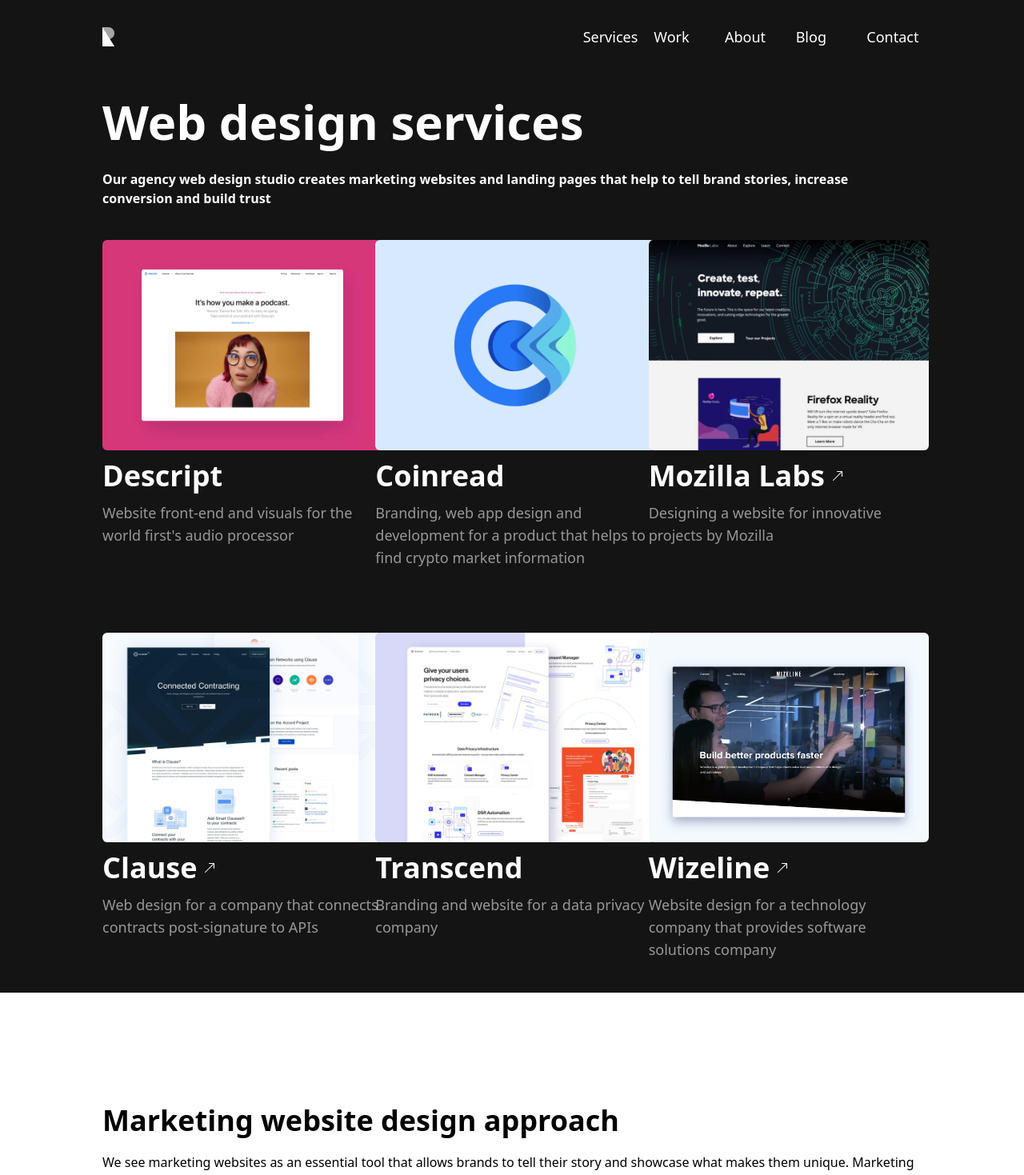
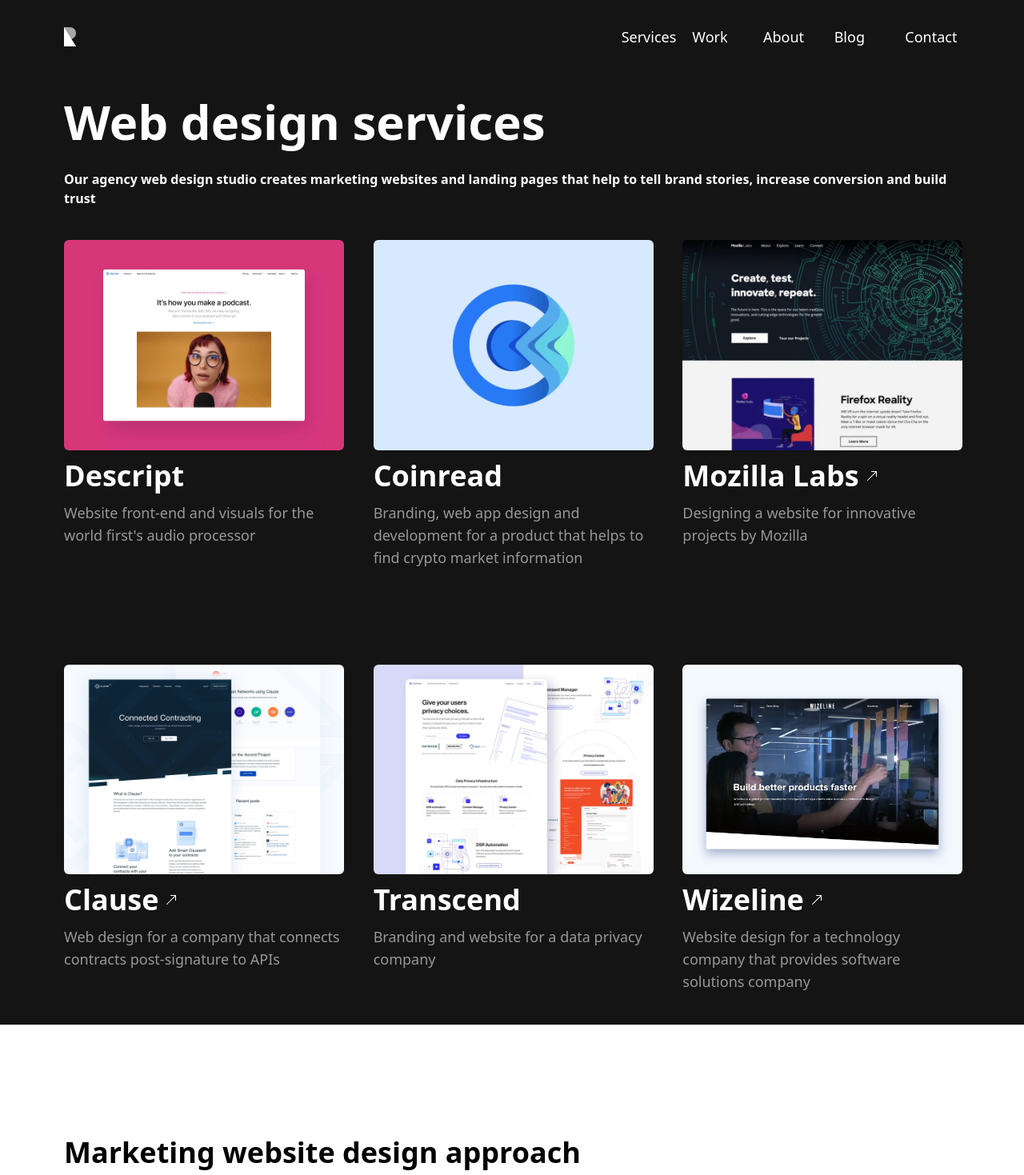
Before and after one commit to Victor-udenna/ramotion_product-page, a React (Create React App) app: page / in a window 1280 px wide. Shown: the top 1469 px of the page at 80% size. Built offline with nearby package versions, Linux system fonts and the light colour scheme.

Commit message:
Aligned  page

```diff
--- a/src/components/Aside/Aside.js
+++ b/src/components/Aside/Aside.js
@@ -12,7 +12,7 @@
       }}
     >
 
-      <div className={`my-10  px-10 lg:px-20 xl:px-32 md:py-20  showcolor ${color ? "active" : "inactive"}`}>
+      <div className={`my-10  px-10 lg:px-20 md:py-20  showcolor ${color ? "active" : "inactive"}`}>
         <div className="aside_header font-extrabold text-xl md:text-2xl pb-5">Shall We Chat?</div>
         <div className=" aside_text text-3xl md:text-4xl lg:text-6xl font-bold">
           <div className="leading-tight">Let's talk about your</div>
--- a/src/components/Banner/Banner.js
+++ b/src/components/Banner/Banner.js
@@ -2,7 +2,7 @@
 
 const Banner = () => {
   return (
-    <div className='bg-primaryBg px-10 lg:px-20 xl:px-32'>
+    <div className='bg-primaryBg px-10 lg:px-20'>
         <div className=' text-white  text-4xl lg:text-[60px] font-bold py-10'>
             Web design services
         </div>
--- a/src/components/Card/Card.js
+++ b/src/components/Card/Card.js
@@ -1,4 +1,4 @@
-import React from 'react';
+import React, {useState} from 'react';
 import { Fragment } from 'react';
 import {VideoCard} from '../../components';
 // media (images and videos)
@@ -22,7 +22,7 @@
 // import {VideocardData} from '../../data';
 
 const Card = () => {
-
+  const [color, setcolor] = useState(false);
   return (
 
     <Fragment>
@@ -41,7 +41,7 @@
        })}
        </div> */}
 
-       <div className='bg-primaryBg px-10 lg:px-20 xl:px-32 grid gird-cols-12 md:grid-cols-3'>
+       <div className='bg-primaryBg px-10 lg:px-20  grid gird-cols-12 md:grid-cols-3  gap-10'>
         <VideoCard
         cardImage={image1}
         cardVideo={video1}
@@ -52,18 +52,53 @@
         cardVideo={video2}
         cardTitle="Coinread"
         cardDescription="Branding, web app design and development for a product that helps to find crypto market information"/>
-               <VideoCard
+
+               {/* <VideoCard
         cardImage={image3}
         cardVideo={video3}
         cardTitle="Mozilla Labs"
         cardDescription="Designing a website for innovative projects by Mozilla"
+        arrow={<BsArrowUpRight className='arrow_icon'/>}/> */}
+
+
+
+
+
+
+    <VideoCard
+        cardImage={image3}
+        cardVideo={video3}
+        cardTitle="Mozilla Labs"
+        cardDescription="Designing a website for innovative projects by Mozilla "
         arrow={<BsArrowUpRight className='arrow_icon'/>}/>
-       <VideoCard
-        cardImage={image4}
-        cardVideo={image4}
-        cardTitle="Clause"
-        cardDescription="Web design for a company that connects contracts post-signature to APIs"
-        arrow={<BsArrowUpRight className='arrow_icon'/>}/>
+
+
+<div  className="card w-[300px] md:w-[210px] lg:w-[280px] xl:w-[350px] my-10" onMouseEnter={()=> {
+      setcolor(!color)
+    }}
+
+    onMouseLeave={()=>{
+      setcolor(!color)
+    }}
+    >
+    <div className={` showcolor card ${color ? "active": "inactive"}`}>
+        <div className="">
+          <div className="">
+          <img src={image4} alt="card_img" className="rounded-md" />
+          </div>
+        </div>
+
+        <div className="text-white">
+    <h1 className="flex items-center">      <div className="font-bold py-3 text-3xl lg:text-4xl title">Clause</div> <div className="inline px-2 arrow_icon  w-10"><BsArrowUpRight/> </div></h1>
+          <p className="description text-lg text-[#ffffff8f]">
+          Web design for a company that connects contracts post-signature to APIs
+          </p>
+        </div>
+      </div>
+    </div>
+
+
+
                <VideoCard
         cardImage={image5}
         cardVideo={video5}
--- a/src/components/Faq/Faq.js
+++ b/src/components/Faq/Faq.js
@@ -4,7 +4,7 @@
  const Faq = () => {
   return (
 <Fragment>
-<div className='px-10 lg:px-20 xl:px-32'>
+<div className='px-10 lg:px-20'>
 <div className='text-4xl font-bold py-20'>FAQ on web design services</div>
 
 
--- a/src/components/Features/Features.js
+++ b/src/components/Features/Features.js
@@ -4,7 +4,7 @@
  const Features = () => {
   return (
 <Fragment>
-<div className='bg-white px-10 lg:px-20 xl:px-32 py-20'>
+<div className='bg-white px-10 lg:px-20 py-20'>
 <div>
 <div className='py-5 lg:py-10'>
 <div className='text-4xl font-bold py-5'>Marketing website design approach</div>
--- a/src/components/Footer/Footer.js
+++ b/src/components/Footer/Footer.js
@@ -4,17 +4,17 @@
  const Footer = () => {
   return (
     <Fragment>
-        <div className='px-10 lg:px-20 xl:px-32'>
+        <div className='px-10 lg:px-20'>
           <div className='py-10  text-[#818181] grid grid-cols-2 md:grid-cols-4 lg:py-20'>
             <div>
-              <div className='text-2xl font-bold'>Locations</div>
+              <div className='text-xl font-bold md:text-2xl'>Locations</div>
               <div className=' py-1 md:text-xl hover:text-blue-600 hover:underline'>San Francisco, CA</div>
               <div className=' py-1 md:text-xl hover:text-blue-600 hover:underline'>Los Angeles, CA</div>
               <div className=' py-1 md:text-xl hover:text-blue-600 hover:underline'>New York, NY</div>
             </div>
 
             <div>
-              <div className='text-2xl font-bold'>Portfolio</div>
+              <div className='text-xl font-bold md:text-2xl'>Portfolio</div>
               <div className=' py-1 md:text-xl hover:text-blue-600 hover:underline'>Awwards</div>
               <div className=' py-1 md:text-xl hover:text-blue-600 hover:underline'>Dribble</div>
               <div className=' py-1 md:text-xl hover:text-blue-600 hover:underline'>Bēhance</div>
@@ -22,7 +22,7 @@
             </div>
 
             <div>
-              <div className='text-2xl font-bold'>Social media</div>
+              <div className='text-xl font-bold md:text-2xl'>Social media</div>
               <div className=' py-1  md:text-xl hover:text-blue-600 hover:underline'>LinkedIn</div>
               <div className=' py-1 md:text-xl hover:text-blue-600 hover:underline'>Twitter</div>
               <div className=' py-1 md:text-xl hover:text-blue-600 hover:underline'>instagram</div>
@@ -30,7 +30,7 @@
             </div>
 
             <div>
-              <div className='text-2xl font-bold'>Get in touch</div>
+              <div className='text-xl font-bold md:text-2xl'>Get in touch</div>
               <div className=' py-1 md:text-xl hover:text-blue-600 hover:underline'>+1 415 831 7880</div>
               <div className=' py-1 md:text-xl hover:text-blue-600 hover:underline'>Contact us</div>
             </div>
--- a/src/components/NavBar/NavBar.js
+++ b/src/components/NavBar/NavBar.js
@@ -13,7 +13,7 @@
   return (
     <Fragment>
 <div className="bg-primaryBg Nav_bar">
-<div className="bg-primaryBg flex justify-between items-center px-10 lg:px-20  xl:px-32 py-8 sticky top-0">
+<div className="bg-primaryBg flex justify-between items-center px-10 lg:px-20  py-8 sticky top-0">
         <div>
           <svg height="24" width="15" fill="white">
             <path
--- a/src/components/Testimonial/Testimonial.js
+++ b/src/components/Testimonial/Testimonial.js
@@ -8,7 +8,7 @@
 export const Testimonial = () => {
   return (
   <Fragment>
-<div className='px-10 lg:px-20 xl:px-32'>
+<div className='px-10 lg:px-20'>
 <div className=' font-bold text-6xl text-white'>Testimonial</div>
  <div className=''>
  <TestimonialComponent
--- a/src/components/TestimonialComponent/TestimonialComponent.js
+++ b/src/components/TestimonialComponent/TestimonialComponent.js
@@ -14,7 +14,7 @@
       <div className='px-4'>
         <div className='text-black text-lg'>{username}</div>
        <div className='flex items-center'>
-       <div className='text-grey text-slate-400 text-lg'>{userrole}</div>
+       <div className='text-grey text-slate-400 text-md'>{userrole}</div>
         <div className=' underline text-slate-400 px-1 hover:text-blue-400 cursor-pointer'>{link}</div>
        </div>
       </div>
--- a/src/components/VideoCard/VideoCard.js
+++ b/src/components/VideoCard/VideoCard.js
@@ -13,7 +13,7 @@
 
   return (
     <Fragment>
-    <div  className=" w-[320px] md:w-[210px] lg:w-[280px] xl:w-[350px] my-10" onMouseEnter={()=> {
+    <div  className=" w-[300px] md:w-[210px] lg:w-[280px] my-10" onMouseEnter={()=> {
       setplayVideo(!playVideo)
     }}
 
--- a/src/index.css
+++ b/src/index.css
@@ -3,7 +3,7 @@
 @tailwind utilities;
 
 .show_video{
-    width: 320px;
+    width: 300px;
 }
 
 .show_video.active .card_video{
@@ -11,14 +11,11 @@
 }
 
 .arrow_icon{
-    /* color: red; */
     font-weight: 700;
 }
 
 
 .show_video.active .card_img{
-/* display: hidden; */
-/* opacity: 0; */
 width: 0px;
 }
 
@@ -42,6 +39,14 @@
 }
 
 .showcolor.active .aside_text{
+    color: #2f77eb;
+}
+
+.showcolor.active.card{
+    background-color: #141414;
+}
+
+.showcolor.active .title, .showcolor.active .arrow_icon{
     color: #2f77eb;
 }
 
```
Also changed, not shown: src/data/VideocardData.js (+48 -48 lines).
